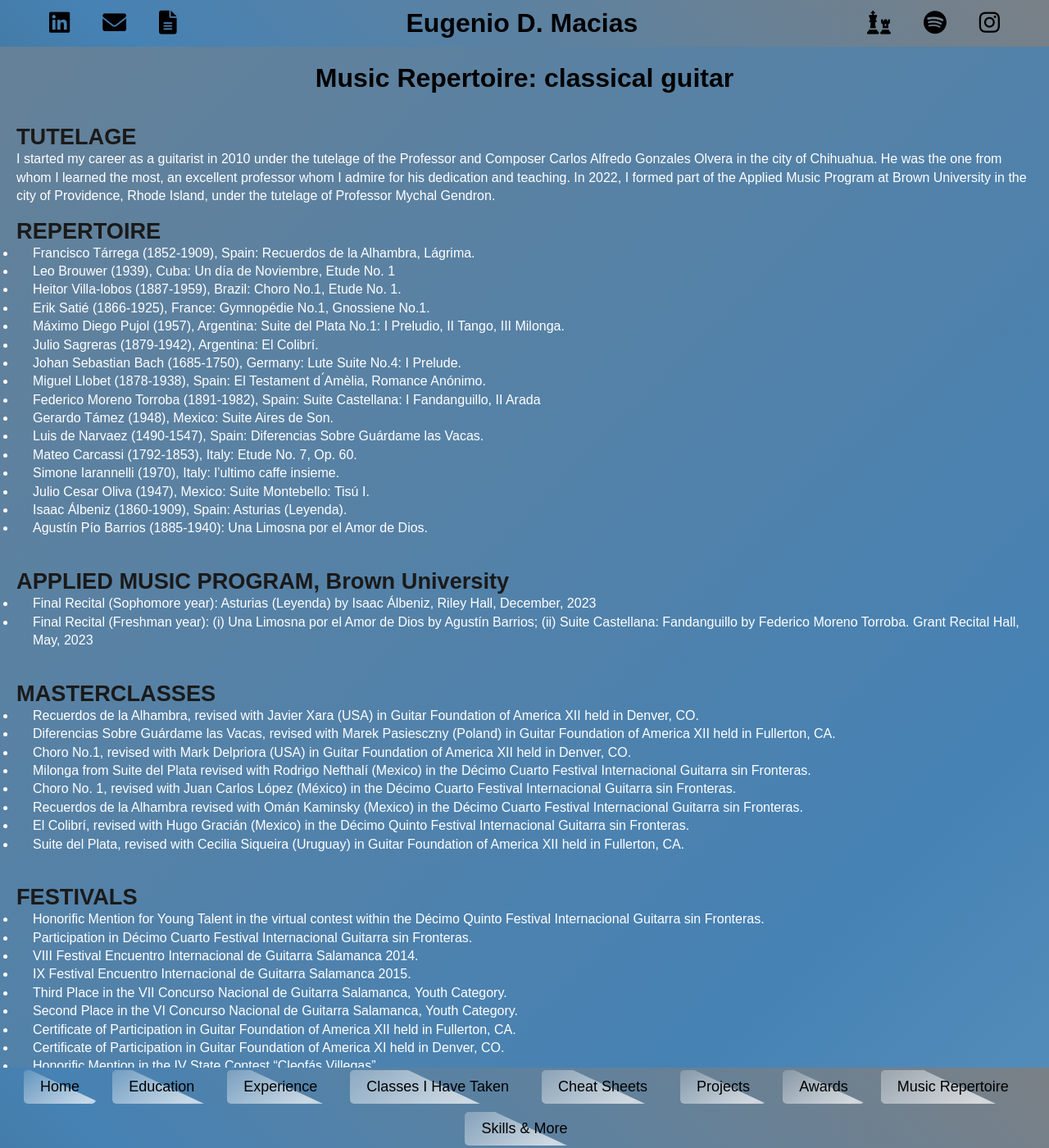
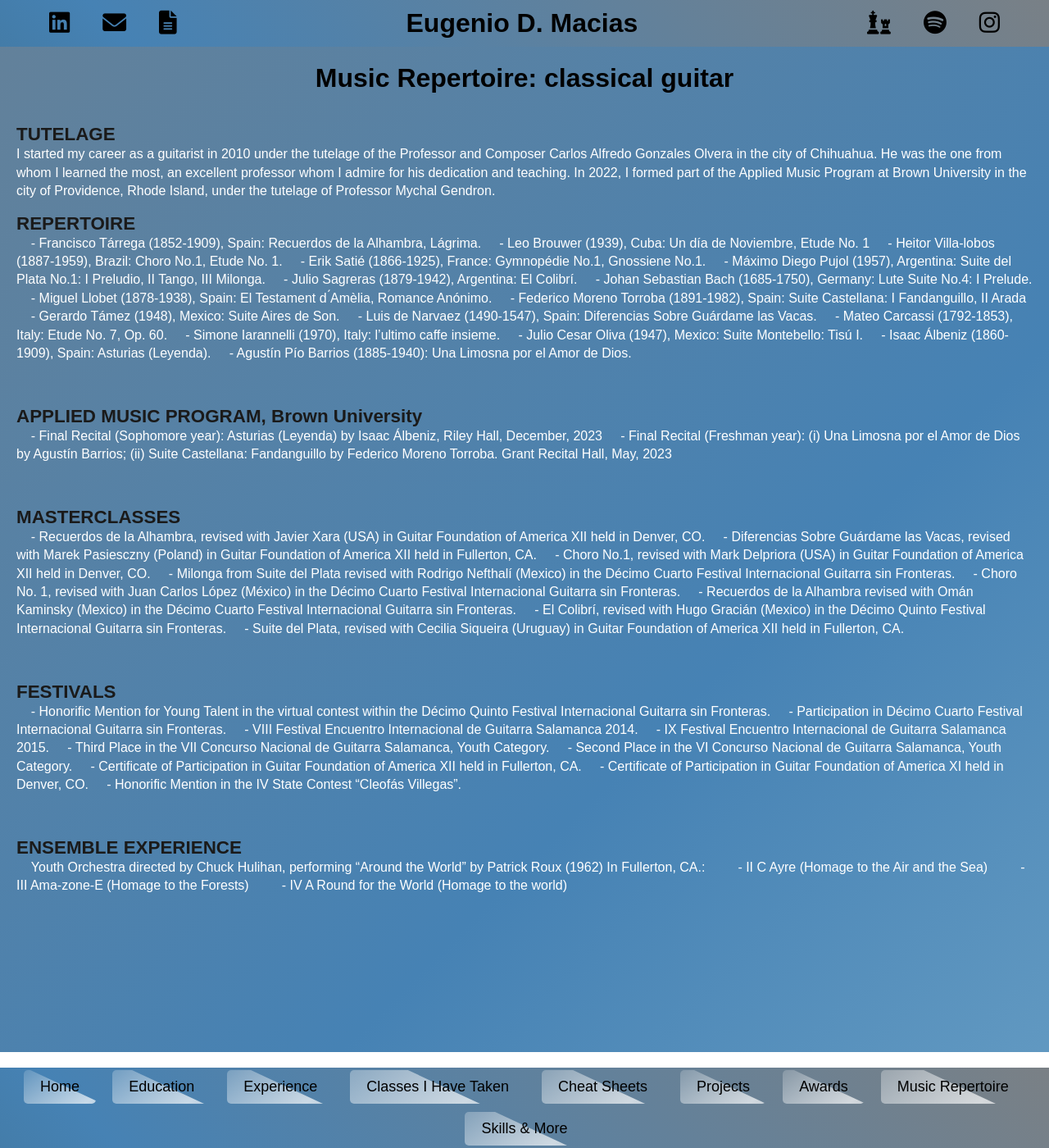
Before and after one commit to xXElGenio0203Xx/eugenio-macias.github.io, a Jekyll site: the page built from music-repertoire.md, in a window 1280 px wide and 1400 px high. Shown: the whole window at 82% size. Built offline with Jekyll 4.4.1, drawn with Linux system fonts in a browser that asks for light colours; some web fonts are replaced; some of the changed text lies outside the part shown.

Commit message:
Update music-repertoire.md

```diff
--- a/music-repertoire.md
+++ b/music-repertoire.md
@@ -7,67 +7,67 @@ title: Music Repertoire
     <h1> Music Repertoire: classical guitar</h1>
 </div>
 <br>
-<h2 style="color: #1a1a1a;">TUTELAGE</h2>
+<h3 style="color: #1a1a1a;">TUTELAGE</h3>
 I started my career as a guitarist in 2010 under the tutelage of the Professor and Composer Carlos Alfredo Gonzales Olvera in the city of Chihuahua. He was the one from whom I learned the most, an excellent professor whom I admire for his dedication and teaching. In 2022, I formed part of the Applied Music Program at Brown University in the city of Providence, Rhode Island, under the tutelage of Professor Mychal Gendron.
 <br>
 
-<h2 style="color: #1a1a1a;">REPERTOIRE</h2>
-- Francisco Tárrega (1852-1909), Spain: Recuerdos de la Alhambra, Lágrima.
-- Leo Brouwer (1939), Cuba: Un día de Noviembre, Etude No. 1
-- Heitor Villa-lobos (1887-1959), Brazil: Choro No.1, Etude No. 1.
-- Erik Satié (1866-1925), France: Gymnopédie No.1, Gnossiene No.1.
-- Máximo Diego Pujol (1957), Argentina: Suite del Plata No.1: I Preludio, II Tango, III Milonga.
-- Julio Sagreras (1879-1942), Argentina: El Colibrí.
-- Johan Sebastian Bach (1685-1750), Germany: Lute Suite No.4: I Prelude.
-- Miguel Llobet (1878-1938), Spain: El Testament d ́Amèlia, Romance Anónimo.
-- Federico Moreno Torroba (1891-1982), Spain: Suite Castellana: I Fandanguillo, II Arada
-- Gerardo Támez (1948), Mexico: Suite Aires de Son.
-- Luis de Narvaez (1490-1547), Spain: Diferencias Sobre Guárdame las Vacas.
-- Mateo Carcassi (1792-1853), Italy: Etude No. 7, Op. 60.
-- Simone Iarannelli (1970), Italy: l'ultimo caffe insieme.
-- Julio Cesar Oliva (1947), Mexico: Suite Montebello: Tisú I.
-- Isaac Álbeniz (1860-1909), Spain: Asturias (Leyenda).
-- Agustín Pío Barrios (1885-1940): Una Limosna por el Amor de Dios.
+<h3 style="color: #1a1a1a;">REPERTOIRE</h3>
+&nbsp;&nbsp;&nbsp;&nbsp;- Francisco Tárrega (1852-1909), Spain: Recuerdos de la Alhambra, Lágrima.
+&nbsp;&nbsp;&nbsp;&nbsp;- Leo Brouwer (1939), Cuba: Un día de Noviembre, Etude No. 1
+&nbsp;&nbsp;&nbsp;&nbsp;- Heitor Villa-lobos (1887-1959), Brazil: Choro No.1, Etude No. 1.
+&nbsp;&nbsp;&nbsp;&nbsp;- Erik Satié (1866-1925), France: Gymnopédie No.1, Gnossiene No.1.
+&nbsp;&nbsp;&nbsp;&nbsp;- Máximo Diego Pujol (1957), Argentina: Suite del Plata No.1: I Preludio, II Tango, III Milonga.
+&nbsp;&nbsp;&nbsp;&nbsp;- Julio Sagreras (1879-1942), Argentina: El Colibrí.
+&nbsp;&nbsp;&nbsp;&nbsp;- Johan Sebastian Bach (1685-1750), Germany: Lute Suite No.4: I Prelude.
+&nbsp;&nbsp;&nbsp;&nbsp;- Miguel Llobet (1878-1938), Spain: El Testament d ́Amèlia, Romance Anónimo.
+&nbsp;&nbsp;&nbsp;&nbsp;- Federico Moreno Torroba (1891-1982), Spain: Suite Castellana: I Fandanguillo, II Arada
+&nbsp;&nbsp;&nbsp;&nbsp;- Gerardo Támez (1948), Mexico: Suite Aires de Son.
+&nbsp;&nbsp;&nbsp;&nbsp;- Luis de Narvaez (1490-1547), Spain: Diferencias Sobre Guárdame las Vacas.
+&nbsp;&nbsp;&nbsp;&nbsp;- Mateo Carcassi (1792-1853), Italy: Etude No. 7, Op. 60.
+&nbsp;&nbsp;&nbsp;&nbsp;- Simone Iarannelli (1970), Italy: l'ultimo caffe insieme.
+&nbsp;&nbsp;&nbsp;&nbsp;- Julio Cesar Oliva (1947), Mexico: Suite Montebello: Tisú I.
+&nbsp;&nbsp;&nbsp;&nbsp;- Isaac Álbeniz (1860-1909), Spain: Asturias (Leyenda).
+&nbsp;&nbsp;&nbsp;&nbsp;- Agustín Pío Barrios (1885-1940): Una Limosna por el Amor de Dios.
 
 <br>
 
-<h2 style="color: #1a1a1a;">APPLIED MUSIC PROGRAM, Brown University</h2>
-- Final Recital (Sophomore year): Asturias (Leyenda) by Isaac Álbeniz, Riley Hall, December, 2023
-- Final Recital (Freshman year): (i) Una Limosna por el Amor de Dios by Agustín Barrios; (ii) Suite Castellana: Fandanguillo by Federico Moreno Torroba. Grant Recital Hall, May, 2023
+<h3 style="color: #1a1a1a;">APPLIED MUSIC PROGRAM, Brown University</h3>
+&nbsp;&nbsp;&nbsp;&nbsp;- Final Recital (Sophomore year): Asturias (Leyenda) by Isaac Álbeniz, Riley Hall, December, 2023
+&nbsp;&nbsp;&nbsp;&nbsp;- Final Recital (Freshman year): (i) Una Limosna por el Amor de Dios by Agustín Barrios; (ii) Suite Castellana: Fandanguillo by Federico Moreno Torroba. Grant Recital Hall, May, 2023
 
 
 <br>
 
-<h2 style="color: #1a1a1a;">MASTERCLASSES</h2>
-- Recuerdos de la Alhambra, revised with Javier Xara (USA) in Guitar Foundation of America XII held in Denver, CO.
-- Diferencias Sobre Guárdame las Vacas, revised with Marek Pasiesczny (Poland) in Guitar Foundation of America XII held in Fullerton, CA.
-- Choro No.1, revised with Mark Delpriora (USA) in Guitar Foundation of America XII held in Denver, CO.
-- Milonga from Suite del Plata revised with Rodrigo Nefthalí (Mexico) in the Décimo Cuarto Festival Internacional Guitarra sin Fronteras.
-- Choro No. 1, revised with Juan Carlos López (México) in the Décimo Cuarto Festival Internacional Guitarra sin Fronteras.
-- Recuerdos de la Alhambra revised with Omán Kaminsky (Mexico) in the Décimo Cuarto Festival Internacional Guitarra sin Fronteras.
-- El Colibrí, revised with Hugo Gracián (Mexico) in the Décimo Quinto Festival Internacional Guitarra sin Fronteras.
-- Suite del Plata, revised with Cecilia Siqueira (Uruguay) in Guitar Foundation of America XII held in Fullerton, CA.
+<h3 style="color: #1a1a1a;">MASTERCLASSES</h3>
+&nbsp;&nbsp;&nbsp;&nbsp;- Recuerdos de la Alhambra, revised with Javier Xara (USA) in Guitar Foundation of America XII held in Denver, CO.
+&nbsp;&nbsp;&nbsp;&nbsp;- Diferencias Sobre Guárdame las Vacas, revised with Marek Pasiesczny (Poland) in Guitar Foundation of America XII held in Fullerton, CA.
+&nbsp;&nbsp;&nbsp;&nbsp;- Choro No.1, revised with Mark Delpriora (USA) in Guitar Foundation of America XII held in Denver, CO.
+&nbsp;&nbsp;&nbsp;&nbsp;- Milonga from Suite del Plata revised with Rodrigo Nefthalí (Mexico) in the Décimo Cuarto Festival Internacional Guitarra sin Fronteras.
+&nbsp;&nbsp;&nbsp;&nbsp;- Choro No. 1, revised with Juan Carlos López (México) in the Décimo Cuarto Festival Internacional Guitarra sin Fronteras.
+&nbsp;&nbsp;&nbsp;&nbsp;- Recuerdos de la Alhambra revised with Omán Kaminsky (Mexico) in the Décimo Cuarto Festival Internacional Guitarra sin Fronteras.
+&nbsp;&nbsp;&nbsp;&nbsp;- El Colibrí, revised with Hugo Gracián (Mexico) in the Décimo Quinto Festival Internacional Guitarra sin Fronteras.
+&nbsp;&nbsp;&nbsp;&nbsp;- Suite del Plata, revised with Cecilia Siqueira (Uruguay) in Guitar Foundation of America XII held in Fullerton, CA.
 
 <br>
 
-<h2 style="color: #1a1a1a;">FESTIVALS</h2>
-- Honorific Mention for Young Talent in the virtual contest within the Décimo Quinto Festival Internacional Guitarra sin Fronteras.
-- Participation in Décimo Cuarto Festival Internacional Guitarra sin Fronteras.
-- VIII Festival Encuentro Internacional de Guitarra Salamanca 2014.
-- IX Festival Encuentro Internacional de Guitarra Salamanca 2015.
-- Third Place in the VII Concurso Nacional de Guitarra Salamanca, Youth Category.
-- Second Place in the VI Concurso Nacional de Guitarra Salamanca, Youth Category.
-- Certificate of Participation in Guitar Foundation of America XII held in Fullerton, CA.
-- Certificate of Participation in Guitar Foundation of America XI held in Denver, CO.
-- Honorific Mention in the IV State Contest “Cleofás Villegas”.
+<h3 style="color: #1a1a1a;">FESTIVALS</h3>
+&nbsp;&nbsp;&nbsp;&nbsp;- Honorific Mention for Young Talent in the virtual contest within the Décimo Quinto Festival Internacional Guitarra sin Fronteras.
+&nbsp;&nbsp;&nbsp;&nbsp;- Participation in Décimo Cuarto Festival Internacional Guitarra sin Fronteras.
+&nbsp;&nbsp;&nbsp;&nbsp;- VIII Festival Encuentro Internacional de Guitarra Salamanca 2014.
+&nbsp;&nbsp;&nbsp;&nbsp;- IX Festival Encuentro Internacional de Guitarra Salamanca 2015.
+&nbsp;&nbsp;&nbsp;&nbsp;- Third Place in the VII Concurso Nacional de Guitarra Salamanca, Youth Category.
+&nbsp;&nbsp;&nbsp;&nbsp;- Second Place in the VI Concurso Nacional de Guitarra Salamanca, Youth Category.
+&nbsp;&nbsp;&nbsp;&nbsp;- Certificate of Participation in Guitar Foundation of America XII held in Fullerton, CA.
+&nbsp;&nbsp;&nbsp;&nbsp;- Certificate of Participation in Guitar Foundation of America XI held in Denver, CO.
+&nbsp;&nbsp;&nbsp;&nbsp;- Honorific Mention in the IV State Contest “Cleofás Villegas”.
 
 <br>
 
-<h2 style="color: #1a1a1a;">ENSEMBLE EXPERIENCE</h2>
-Youth Orchestra directed by Chuck Hulihan, performing “Around the World” by Patrick Roux (1962) In Fullerton, CA.:
-- II C Ayre (Homage to the Air and the Sea)
-- III Ama-zone-E (Homage to the Forests)
-- IV A Round for the World (Homage to the world)
+<h3 style="color: #1a1a1a;">ENSEMBLE EXPERIENCE</h3>
+&nbsp;&nbsp;&nbsp;&nbsp;Youth Orchestra directed by Chuck Hulihan, performing “Around the World” by Patrick Roux (1962) In Fullerton, CA.:
+&nbsp;&nbsp;&nbsp;&nbsp;&nbsp;&nbsp;&nbsp;&nbsp;- II C Ayre (Homage to the Air and the Sea)
+&nbsp;&nbsp;&nbsp;&nbsp;&nbsp;&nbsp;&nbsp;&nbsp;- III Ama-zone-E (Homage to the Forests)
+&nbsp;&nbsp;&nbsp;&nbsp;&nbsp;&nbsp;&nbsp;&nbsp;- IV A Round for the World (Homage to the world)
 <br>
 <br>
 <br>
```
